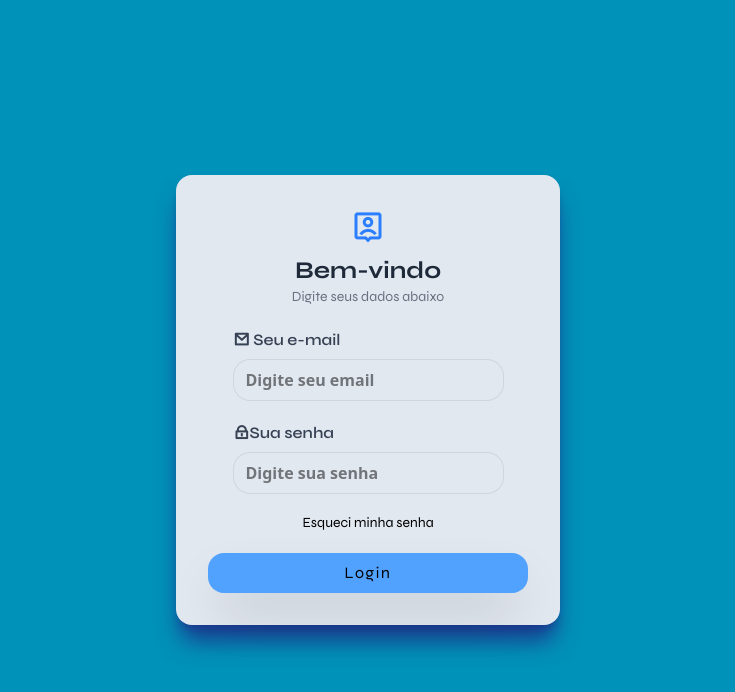
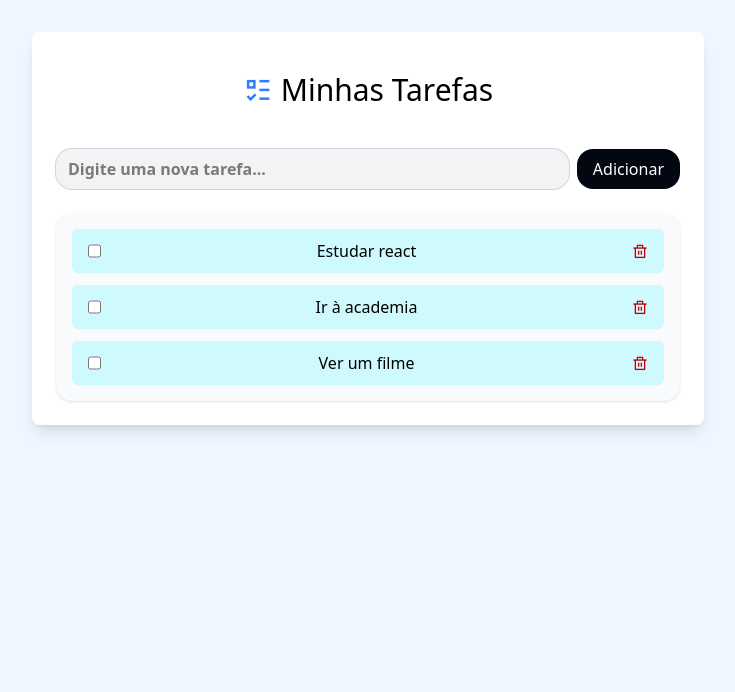
Before and after one commit to HenriqueBraian/to--do-list-with-react-tailwind, a React (Vite) app: page / in a window 1280 px wide. Shown: the top 692 px of the page, without its empty margins (272-1007 px from the left). Built offline with nearby package versions, Linux system fonts and the light colour scheme.

Commit message:
tela ok. input, botao, area de tarefas, checkbox, delete

```diff
--- a/src/App.jsx
+++ b/src/App.jsx
@@ -1,14 +1,39 @@
 import { useState } from 'react'
 import 'remixicon/fonts/remixicon.css'
 import Login from './components/Login'
-import ToDo from './components/Todo'
+import AddToDo from './components/AddTodo'
+import TesteState from './components/TesteState'
+import Tasks from './components/Tasks'
 
 function App() {
-  const [isLoggedIn, setIsLoggedIn] = useState(false);
+  const [task, SetTask] = useState([
+    {
+      id: 1,
+      title: "Estudar react",
+      description: 'estudar fundamentos do react',
+      isCompleted: false
+    },
+    {
+      id: 2,
+      title: "Ir à academia",
+      description: 'treino de ombro',
+      isCompleted: false
+    },
+    {
+      id: 3,
+      title: "Ver um filme",
+      description: 'assistir serie',
+      isCompleted: false
+    }
+  ])
+
   return (
-    <>
-   {isLoggedIn ? <ToDo /> : <Login handleLogin={setIsLoggedIn}/> }
-    </>
+    <div  className="min-h-screen p-8 bg-blue-50">
+      <div className="max-w-2xl mx-auto p-6 flex flex-col items-center bg-white rounded-lg shadow-lg">
+     <AddToDo />
+     <Tasks tarefas={task}/>
+     </div>
+    </div>
   )
 }
 
--- /dev/null
+++ b/src/components/AddTodo.jsx
@@ -0,0 +1,23 @@
+import { react,useState } from "react";
+
+function AddToDo(){
+   return(
+      <div className="w-full">
+        <div className="flex items-center justify-center p-4">
+            <h1 className="text-3xl mb-6 text-center"><i className="ri-list-check-3 text-blue-500"></i> Minhas Tarefas</h1>
+        </div>
+
+
+        <div className="flex w-full gap-2 mb-6">
+        <input type="text" placeholder="Digite uma nova tarefa..."
+        className=" bg-[#f3f3f6] flex-1 px-3 py-2 font-semibold placeholder:gray-500 text-black rounded-2xl border-none ring-1 ring-gray-300 focus:ring-gray-300 focus:ring-2"
+        />
+        <button className="bg-gray-950 hover:bg-gray-800 text-white rounded-2xl px-4 py-2 cursor-pointer">Adicionar</button>
+        </div>
+
+      </div>
+    )
+}
+export default AddToDo;
+
+{/*  */}
--- a/src/components/Login.jsx
+++ b/src/components/Login.jsx
@@ -1,28 +1,11 @@
 import React, { useState } from "react";
 
 
-   function Login({handleLogin}){
-      const [userEmail, setUserEmail] = useState('');
-      const [userPassword, setUserPassword] = useState('');
-
-      const submitHandler = (e)=>{
-         e.preventDefault();
-        const email = "hb@email.com",
-              password = "9090"
-
-        if( userEmail === email && userPassword === password ){
-          handleLogin(true)
-          console.log("Login bem sucedido")
-        }else{
-          alert("Dados incorretos")
-          handleLogin(false)
-        }
-      }
-
+   function Login({}){
       return(
       <div className="min-h-screen p-4 bg-cyan-600 flex flex-col items-center justify-center">
 
-      <form onSubmit={submitHandler} action="" className="bg-slate-200   p-8 flex flex-col
+      <form action="" className="bg-slate-200   p-8 flex flex-col
                                 items-center justify-center rounded-2xl gap-5 w-full max-w-sm
                                 shadow-xl shadow-blue-900 ">
 
@@ -39,8 +22,6 @@ import React, { useState } from "react";
          text-gray-700"><i className="ri-mail-line"></i> Seu e-mail</label>
 
         <input
-        value={userEmail}
-        onChange={(e)=> setUserEmail(e.target.value)}
         type="email"
         placeholder='Digite seu email' id='email'
         autoComplete="off"
@@ -54,8 +35,6 @@ import React, { useState } from "react";
         <label htmlFor="password" className="font-primary font-semibold text-gray-700"><i className="ri-lock-line"></i>Sua senha</label>
 
         <input
-        value={userPassword}
-        onChange={(e)=> setUserPassword(e.target.value)}
         type="password"
         placeholder='Digite sua senha'
         id='password'
--- /dev/null
+++ b/src/components/Tasks.jsx
@@ -0,0 +1,13 @@
+function Tasks(props){
+    return(
+
+        <ul className="space-y-3 w-full p-4 rounded-2xl shadow bg-gray-50">
+            {props.tarefas.map( (e)=>
+            <li key={e.id} className="flex justify-between bg-cyan-100 px-4 py-2.5 rounded-md "> <input type="checkbox" /> {e.title}
+             <button className="cursor-pointer"> <i className="ri-delete-bin-line text-red-700"></i></button>
+            </li>
+        )}</ul>
+    )
+}
+
+export default Tasks;
--- /dev/null
+++ b/src/components/TesteState.jsx
@@ -0,0 +1,20 @@
+import { useState } from "react";
+
+function TesteState(){
+    const [message, SetMessage] = useState("ola brow")
+    return(
+        <div>
+            <h1>{message}</h1>
+
+
+            <button
+            onClick={()=>{
+                SetMessage("trocou")
+            }}
+            >
+                trocar
+            </button>
+        </div>
+    )
+}
+export default TesteState;
--- a/src/components/Todo.jsx
+++ /dev/null
@@ -1,30 +0,0 @@
-import { useState } from "react";
-
-function ToDo(){
-    const [task, setTask] = useState([])
-
-    return(
-      <div className="min-h-screen p-8 bg-cyan-200 flex flex-col items-center">
-        {/* Card white */}
-        <div className="max-w-2xl mx-auto p-6 bg-white rounded-lg shadow-lg">
-
-        {/* <----------!---------> */}
-        <div className="flex items-center p-4">
-            <h1 className="text-3xl mb-6 text-center"><i className="ri-list-check-3 text-blue-500"></i> Lista de Tarefas</h1>
-        </div>
-
-        {/* <----------!---------> */}
-        <div className="flex gap-2 mb-6">
-        <input placeholder="Digite uma nova tarefa..."
-        className="px-3 py-2 font-semibold placeholder:gray-500 text-black rounded-2xl border-none ring-1 ring-gray-300 focus:ring-gray-500 focus:ring-2"
-        />
-        <button className="bg-black text-white rounded-2xl px-1.5 cursor-pointer">Adicionar</button>
-        </div>
-
-        <div >
-        </div>
-        </div>
-      </div>
-    )
-}
-export default ToDo;
```
